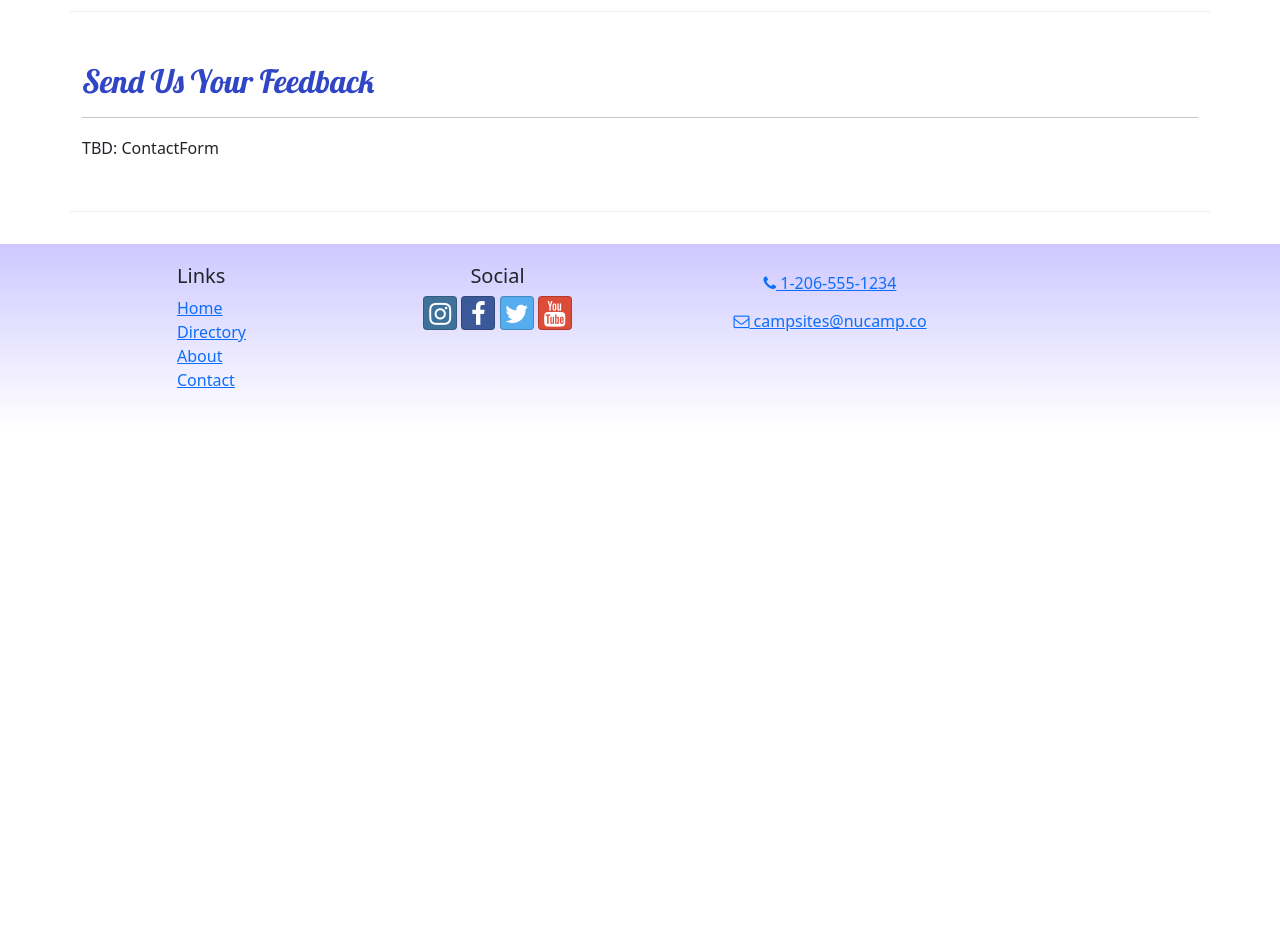
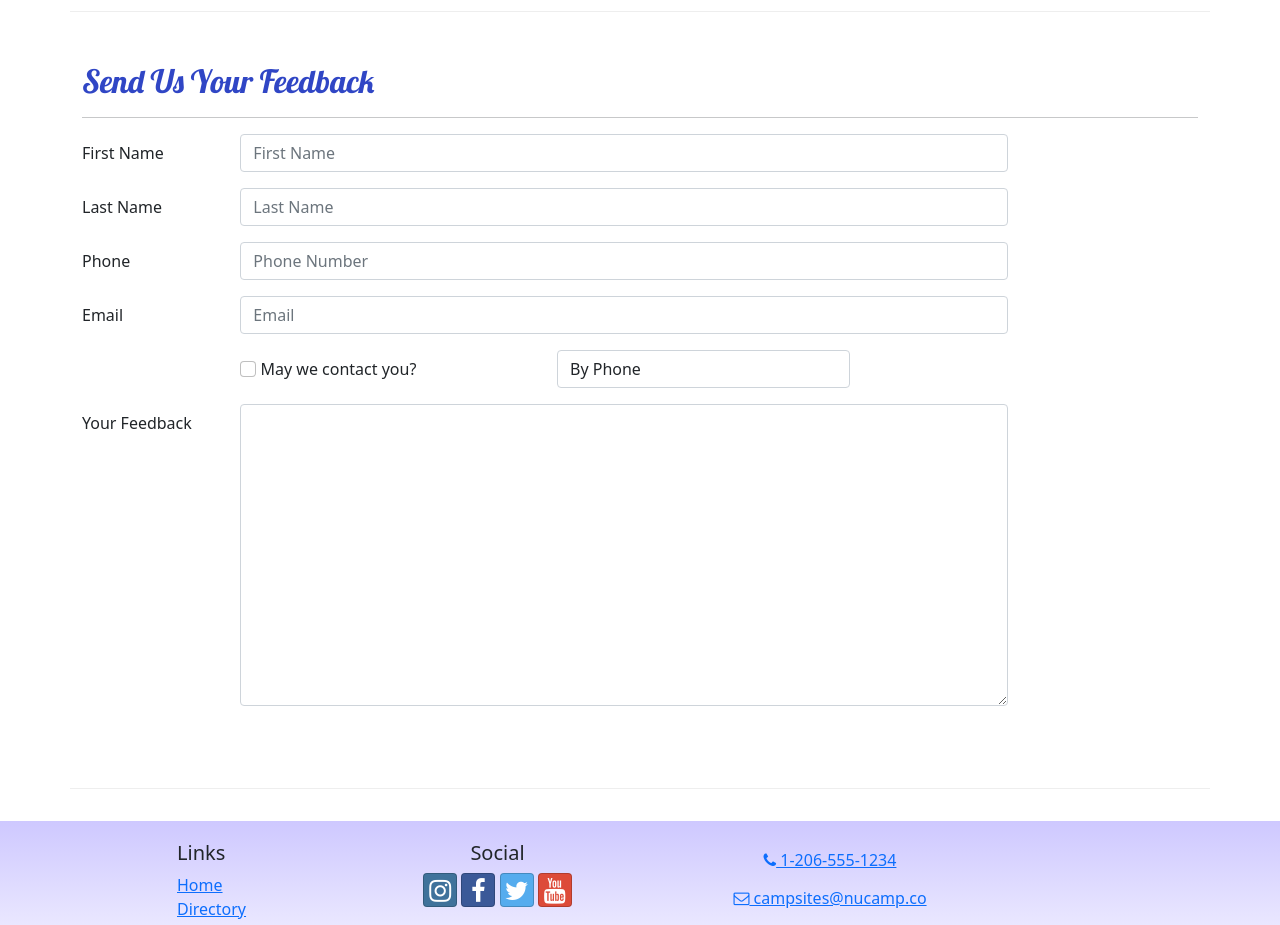
Before and after one commit to KarolO1998/react-nucampsite, a React (Create React App) app: page /contact in a window 1280 px wide. Shown: the part 480-1405 px from the top of the page. Before the commit the page ends 908 px from the top, so only its background shows below. Built offline with nearby package versions, Linux system fonts and the light colour scheme.

Commit message:
ContactForm Parts 1 & 2

```diff
--- /dev/null
+++ b/src/components/ContactForm.js
@@ -0,0 +1,98 @@
+import { Button, Label, Col, FormGroup } from "reactstrap";
+import { Formik, Field, Form } from "formik";
+
+const ContactForm = () => {
+  return (
+    <Formik
+      initialValues={{
+        firstName: "",
+        lastName: "",
+        phoneNum: "",
+        email: "",
+        agree: false,
+        contactType: "By Phone",
+        feeback: "",
+      }}
+    >
+      <Form>
+        <FormGroup row>
+          <Label htmlFor="firstName" md="2">
+            First Name
+          </Label>
+          <Col md="10">
+            <Field
+              name="firstName"
+              placeholder="First Name"
+              className="form-control"
+            />
+          </Col>
+        </FormGroup>
+        <FormGroup row>
+          <Label htmlFor="lastName" md="2">
+            Last Name
+          </Label>
+          <Col md="10">
+            <Field
+              name="lastName"
+              placeholder="Last Name"
+              className="form-control"
+            />
+          </Col>
+        </FormGroup>
+        <FormGroup row>
+          <Label htmlFor="phoneNum" md="2">
+            Phone
+          </Label>
+          <Col md="10">
+            <Field
+              name="phoneNum"
+              placeholder="Phone Number"
+              className="form-control"
+            />
+          </Col>
+        </FormGroup>
+        <FormGroup row>
+          <Label htmlFor="email" md="2">
+            Email
+          </Label>
+          <Col md="10">
+            <Field
+              name="email"
+              placeholder="Email"
+              type="email"
+              className="form-control"
+            />
+          </Col>
+        </FormGroup>
+        <FormGroup row>
+          <Label check md={{ size: 4, offset: 2 }}>
+            <Field name="agree" type="checkbox" className="form-check-input" />{" "}
+            May we contact you?
+          </Label>
+          <Col md="4">
+            <Field name="contactType" as="select" className="form-control">
+              <option>By Phone</option>
+              <option>By Email</option>
+            </Field>
+          </Col>
+        </FormGroup>
+        <FormGroup row>
+          <Label htmlFor="feedback" md="2">
+            Your Feedback
+          </Label>
+          <Col md="10">
+            <Field
+              name="feedback"
+              as="textarea"
+              rows="12"
+              className="form-control"
+            />
+          </Col>
+        </FormGroup>
+        <FormGroup row></FormGroup>
+      </Form>
+    </Formik>
+  );
+};
+
+export default ContactForm;
--- a/src/pages/ContactPage.js
+++ b/src/pages/ContactPage.js
@@ -1,5 +1,6 @@
 import { Container, Col, Row } from "reactstrap";
 import SubHeader from "../components/SubHeader";
+import ContactForm from '../components/ContactForm'
 
 const ContactPage = () => {
   return (
@@ -37,7 +38,9 @@
           <h2>Send Us Your Feedback</h2>
           <hr />
         </Col>
-        <Col md="10">TBD: ContactForm</Col>
+        <Col md="10">
+          <ContactForm />
+        </Col>
       </Row>
     </Container>
   );
```
